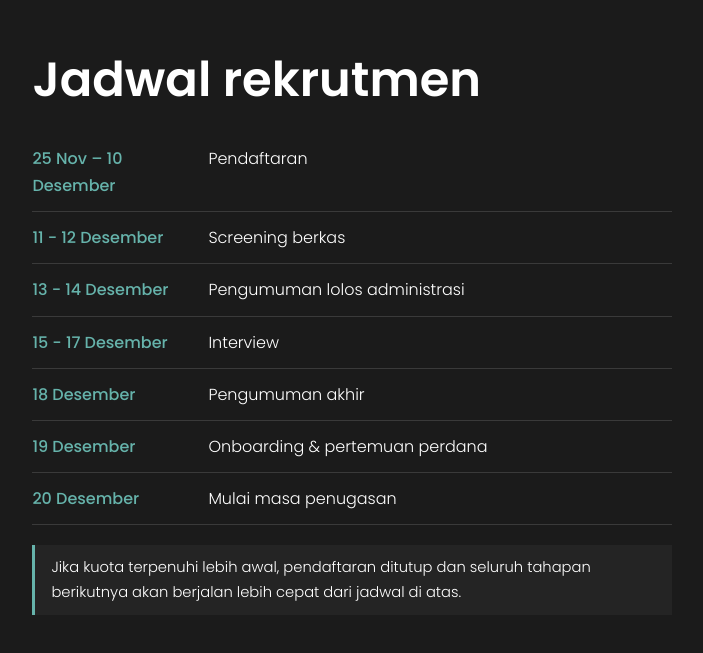
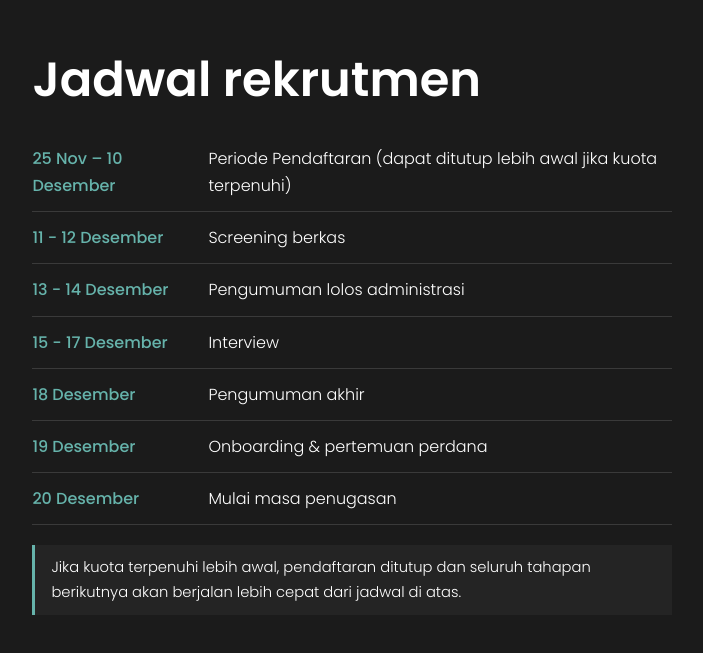
Before and after one commit to prouddutaindonesia/openvolunteer, a plain HTML site: page index.html in a window 1280 px wide. Shown: the part 4917-5570 px from the top of the page, without its empty margins (70-773 px from the left). Drawn offline with Linux system fonts and the light colour scheme.

Commit message:
Update index.html

```diff
--- a/index.html
+++ b/index.html
@@ -93,7 +93,7 @@ img{-webkit-user-drag:none;user-drag:none}
 
 <section class="p" id="divisi"><h2>6 divisi yang dibuka</h2><div class="g"><div class="c"><h4>Sekretaris</h4><p>Surat resmi, notulensi, proposal & LPJ, database organisasi.</p></div><div class="c"><h4>Event Planner</h4><p>Konsep acara, timeline & rundown, eksekusi lapangan.</p></div><div class="c"><h4>Public Relations</h4><p>Relasi media, komunitas & sponsor, juru bicara, MoU.</p></div><div class="c"><h4>Human Resources</h4><p>Rekrutmen, upgrading, penilaian kinerja, solusi konflik.</p></div><div class="c"><h4>Social Media Specialist</h4><p>Riset tren, kalender konten, komunitas, analisis insight.</p></div><div class="c"><h4>PDD (Kreatif)</h4><p>Publikasi, dekorasi, dokumentasi foto/video, arsip digital.</p></div></div><div class="note">Kamu bisa akses jobdesc-nya di sini: <a href="https://drive.google.com/file/d/1cGUQj6OEiM5y3njc5GQTPn9uvEXQ48VK/view?usp=sharing" target="_blank" rel="noopener">JOB DESCRIPTION</a></div></section>
 <section class="p" id="kriteria"><h2>Kriteria pendaftar</h2><ul class="l"><li>WNI, laki-laki maupun perempuan</li><li>Tertarik pada isu sosial, pendidikan, sejarah, pemberdayaan pemuda & komunitas</li><li>Berdomisili di Indonesia (remote; diutamakan bisa hadir 1–2 kali kegiatan offline di Kota Bandung)</li><li>Berkomitmen, bertanggung jawab, komunikatif</li><li>Semangat belajar dan berkontribusi</li><li>Proaktif, berinisiatif, bisa mandiri maupun tim</li><li>Pengalaman organisasi/volunteer nilai tambah, tidak wajib</li><li>Mengikuti akun resmi Proud Duta Indonesia dan siap membantu promosi, serta segera hadir Yayasan Rumah Duta Indonesia</li></ul></section>
-<section class="p" id="jadwal"><h2>Jadwal rekrutmen</h2><ol class="t"><li><b>25 Nov – 10 Desember </b><span>Pendaftaran</span></li><li><b>11 - 12 Desember</b><span>Screening berkas</span></li><li><b>13 - 14 Desember</b><span>Pengumuman lolos administrasi</span></li><li><b>15 - 17 Desember </b><span>Interview</span></li><li><b>18 Desember</b><span>Pengumuman akhir</span></li><li><b>19 Desember</b><span>Onboarding & pertemuan perdana</span></li><li><b>20 Desember</b><span>Mulai masa penugasan</span></li></ol><div class="note">Jika kuota terpenuhi lebih awal, pendaftaran ditutup dan seluruh tahapan berikutnya akan berjalan lebih cepat dari jadwal di atas.</div></section>
+<section class="p" id="jadwal"><h2>Jadwal rekrutmen</h2><ol class="t"><li><b>25 Nov – 10 Desember </b><span>Periode Pendaftaran (dapat ditutup lebih awal jika kuota terpenuhi)</span></li><li><b>11 - 12 Desember</b><span>Screening berkas</span></li><li><b>13 - 14 Desember</b><span>Pengumuman lolos administrasi</span></li><li><b>15 - 17 Desember </b><span>Interview</span></li><li><b>18 Desember</b><span>Pengumuman akhir</span></li><li><b>19 Desember</b><span>Onboarding & pertemuan perdana</span></li><li><b>20 Desember</b><span>Mulai masa penugasan</span></li></ol><div class="note">Jika kuota terpenuhi lebih awal, pendaftaran ditutup dan seluruh tahapan berikutnya akan berjalan lebih cepat dari jadwal di atas.</div></section>
 <section class="p" id="benefit"><h2>Yang kamu dapatkan</h2><ul class="l"><li>Sertifikat kontribusi resmi</li><li>Personal branding & exposure lewat platform digital kami</li><li>Merchandise eksklusif</li><li>Pengalaman nyata organisasi sosial, kepemimpinan, teamwork</li><li>Terlibat di program, campaign, partnership & proyek sosial</li><li>Skill profesional, CV & portofolio lebih kuat</li><li>Jejaring komunitas, profesional, akademisi & partner</li><li>Bagian dari gerakan pemberdayaan pemuda dan pelestarian sejarah</li></ul></section>
 <section class="p" id="faq"><h2>FAQ</h2>
 <details><summary>Apakah harus berpengalaman?</summary><p>Tidak wajib. Pengalaman organisasi atau volunteer hanya nilai tambah.</p></details>
```
